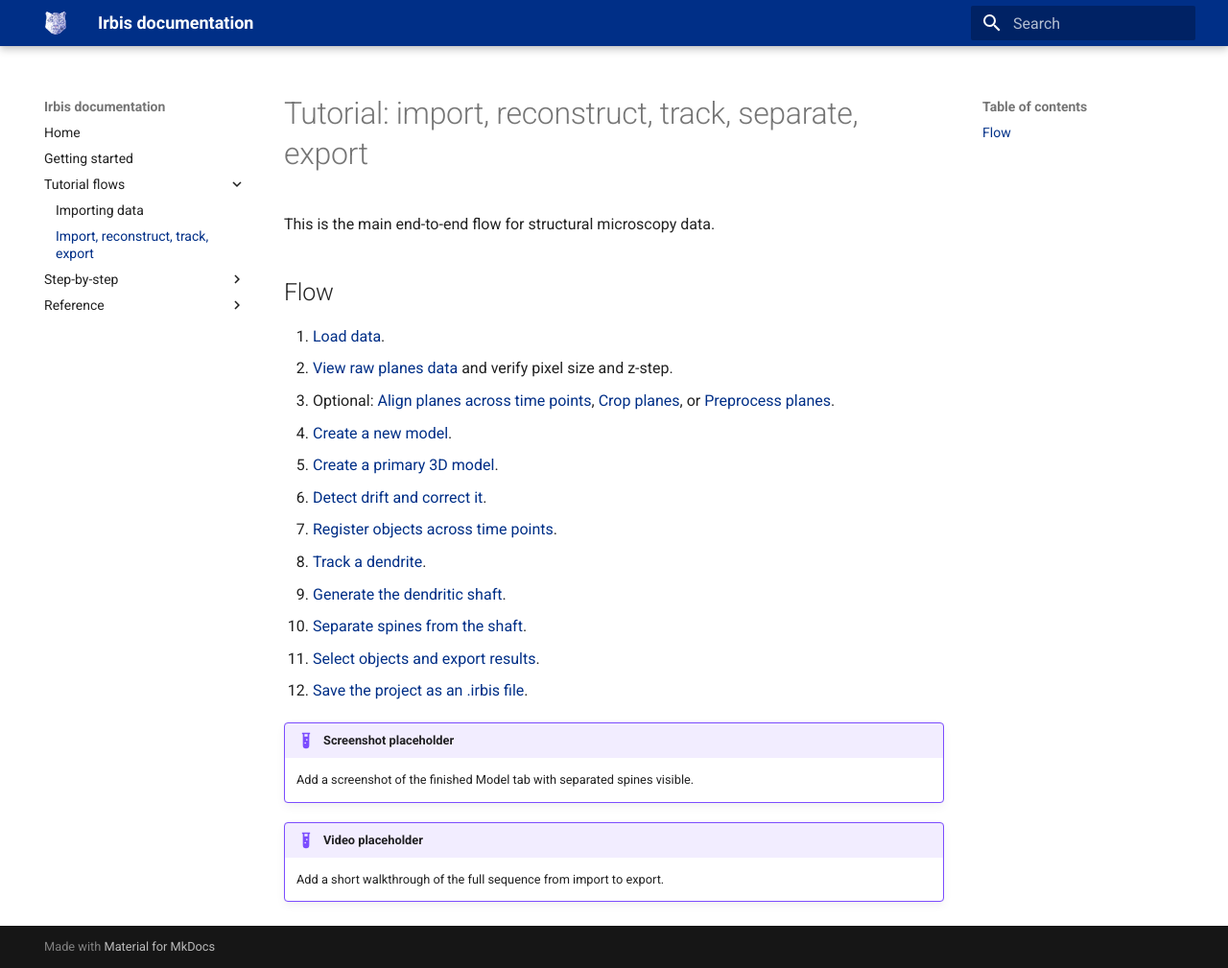
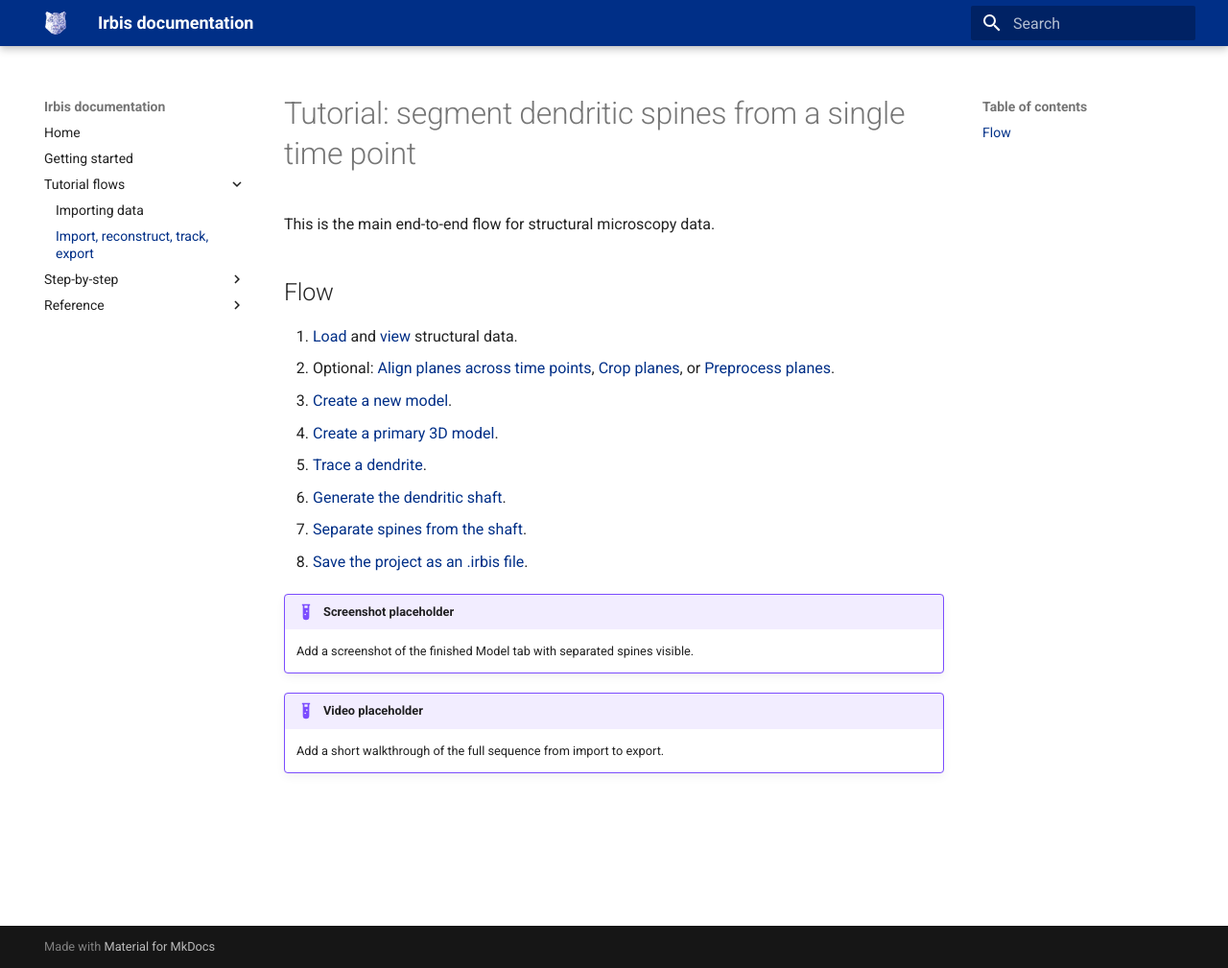
Before and after one commit to microscopy-IEM/Irbis, an MkDocs documentation site: the page built from docs/tutorials/import-reconstruct-track-export.md, in a window 1280 px wide and 1009 px high. Shown: the whole window at 96% size. Built offline with MkDocs 1.6.1 and Material for MkDocs 9.7.7, drawn with Linux system fonts in a browser that asks for light colours.

Commit message:
docs: updated readme, started creating an end-to-end tutorial

```diff
--- a/docs/tutorials/import-reconstruct-track-export.md
+++ b/docs/tutorials/import-reconstruct-track-export.md
@@ -1,21 +1,17 @@
-# Tutorial: import, reconstruct, track, separate, export
+# Tutorial: segment dendritic spines from a single time point
 
 This is the main end-to-end flow for structural microscopy data.
 
 ## Flow
 
-1. [Load data](../step-by-step/data-import/load-data.md).
-2. [View raw planes data](../step-by-step/planes/view-raw-data.md) and verify pixel size and z-step.
-3. Optional: [Align planes across time points](../step-by-step/planes/align-planes.md), [Crop planes](../step-by-step/planes/crop-planes.md), or [Preprocess planes](../step-by-step/planes/preprocess-data.md).
-4. [Create a new model](../step-by-step/model/create-model.md).
-5. [Create a primary 3D model](../step-by-step/model/reconstruct-primary-model.md).
-6. [Detect drift and correct it](../step-by-step/model/drift-correction.md).
-7. [Register objects across time points](../step-by-step/model/register-objects.md).
-8. [Track a dendrite](../step-by-step/model/track-dendrite.md).
-9. [Generate the dendritic shaft](../step-by-step/model/generate-shaft.md).
-10. [Separate spines from the shaft](../step-by-step/model/separate-spines.md).
-11. [Select objects and export results](../step-by-step/model/select-export-objects.md).
-12. [Save the project as an .irbis file](../step-by-step/data-import/save-irbis.md).
+1. [Load](../step-by-step/data-import/load-data.md) and [view](../step-by-step/planes/view-raw-data.md) structural data.
+2. Optional: [Align planes across time points](../step-by-step/planes/align-planes.md), [Crop planes](../step-by-step/planes/crop-planes.md), or [Preprocess planes](../step-by-step/planes/preprocess-data.md).
+3. [Create a new model](../step-by-step/model/create-model.md).
+4. [Create a primary 3D model](../step-by-step/model/reconstruct-primary-model.md).
+5. [Trace a dendrite](../step-by-step/model/track-dendrite.md).
+6. [Generate the dendritic shaft](../step-by-step/model/generate-shaft.md).
+7. [Separate spines from the shaft](../step-by-step/model/separate-spines.md).
+8. [Save the project as an .irbis file](../step-by-step/data-import/save-irbis.md).
 
 !!! example "Screenshot placeholder"
     Add a screenshot of the finished Model tab with separated spines visible.
--- a/mkdocs.yml
+++ b/mkdocs.yml
@@ -74,6 +74,8 @@ markdown_extensions:
   - admonition
   - pymdownx.details
   - pymdownx.superfences
+  - pymdownx.snippets:
+      base_path: docs
 
 plugins:
   - search
```
Also changed, not shown: README.md (+2 -3 lines), docs/getting-started.md (+7 -0 lines), docs/getting-started/installation.md (added, +16 -0 lines), docs/index.md (+2 -0 lines), 1 other file.
